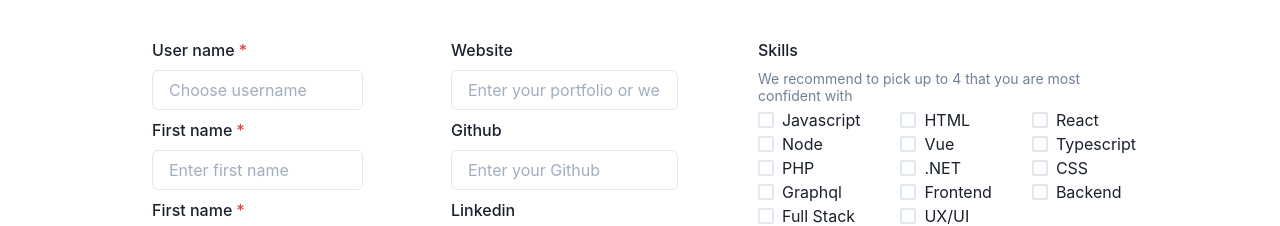
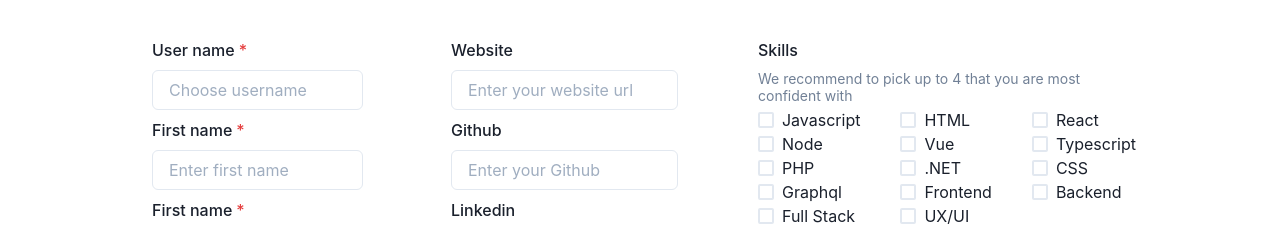
Before and after one commit to chingu-voyages/v28-bears-team-10, a Next.js app: page /volunteers/signup in a window 1280 px wide. Shown: the part 138-364 px from the top of the page. Built offline with nearby package versions, Linux system fonts and the light colour scheme.

Commit message:
Code tidy ups

```diff
--- a/components/volunteerSignup.js
+++ b/components/volunteerSignup.js
@@ -38,7 +38,6 @@ export default function VolunteerSignupForm() {
                 ...form,
                 [e.target.name]: e.target.value
             });
-            console.log(form);
         } else {
             const checkeds = document.getElementsByTagName('input');
             for (let i = 0; i < checkeds.length; i++) {
@@ -51,13 +50,6 @@ export default function VolunteerSignupForm() {
                 skills: checkedArr
             });
         }
-        console.log(checkedArr);
-    }
-
-    function handleSubmit(e) {
-        e.preventDefault();
-        // create();
-        console.log(form);
     }
 
     async function create() {
@@ -75,6 +67,11 @@ export default function VolunteerSignupForm() {
         } catch (error) {
             console.log(error);
         }
+    }
+
+    function handleSubmit(e) {
+        e.preventDefault();
+        create();
     }
     return (
         <>
@@ -124,7 +121,7 @@ export default function VolunteerSignupForm() {
                             <FormLabel>Website</FormLabel>
                             <Input
                                 type="text"
-                                placeholder="Enter your portfolio or website url"
+                                placeholder="Enter your website url"
                                 name="website"
                                 onChange={handleChange}
                             />
```
